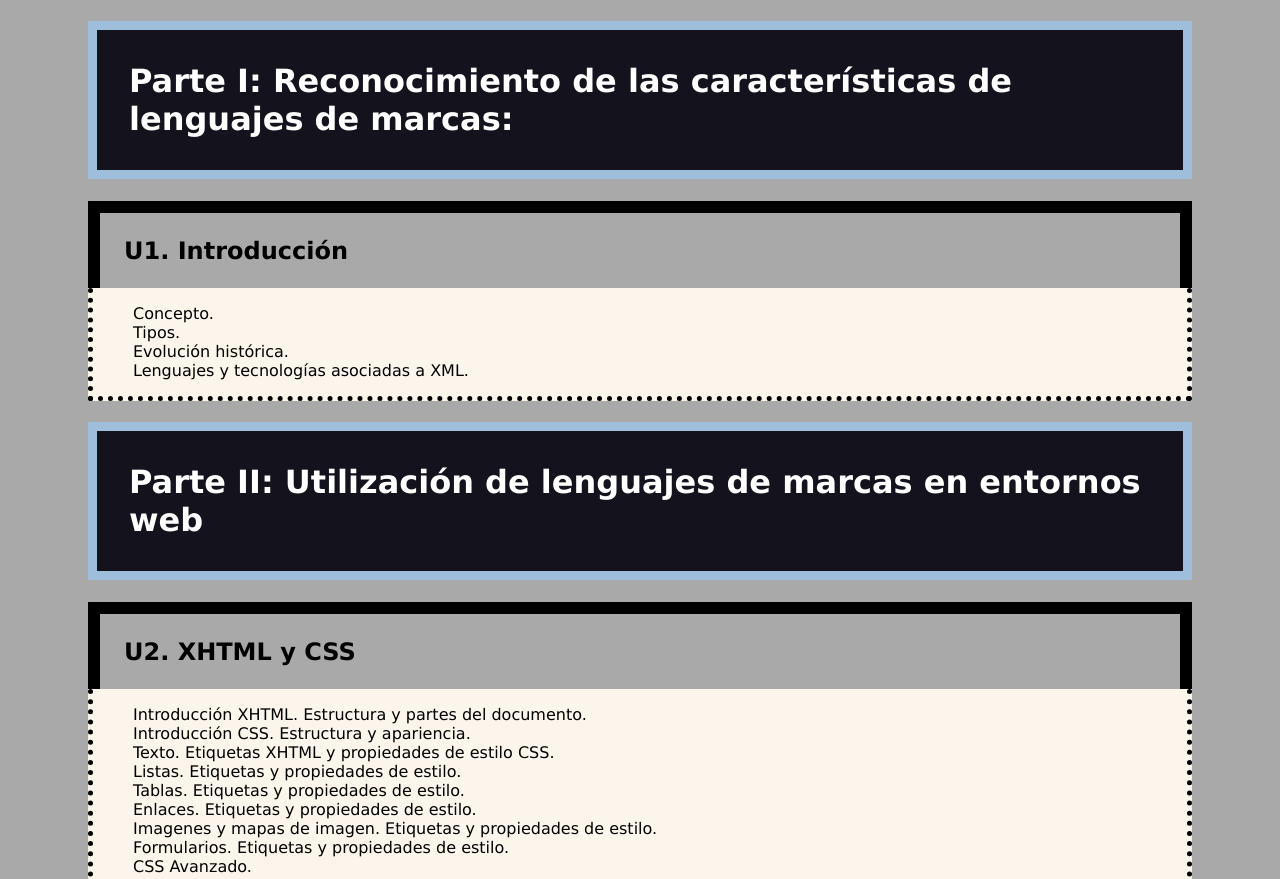
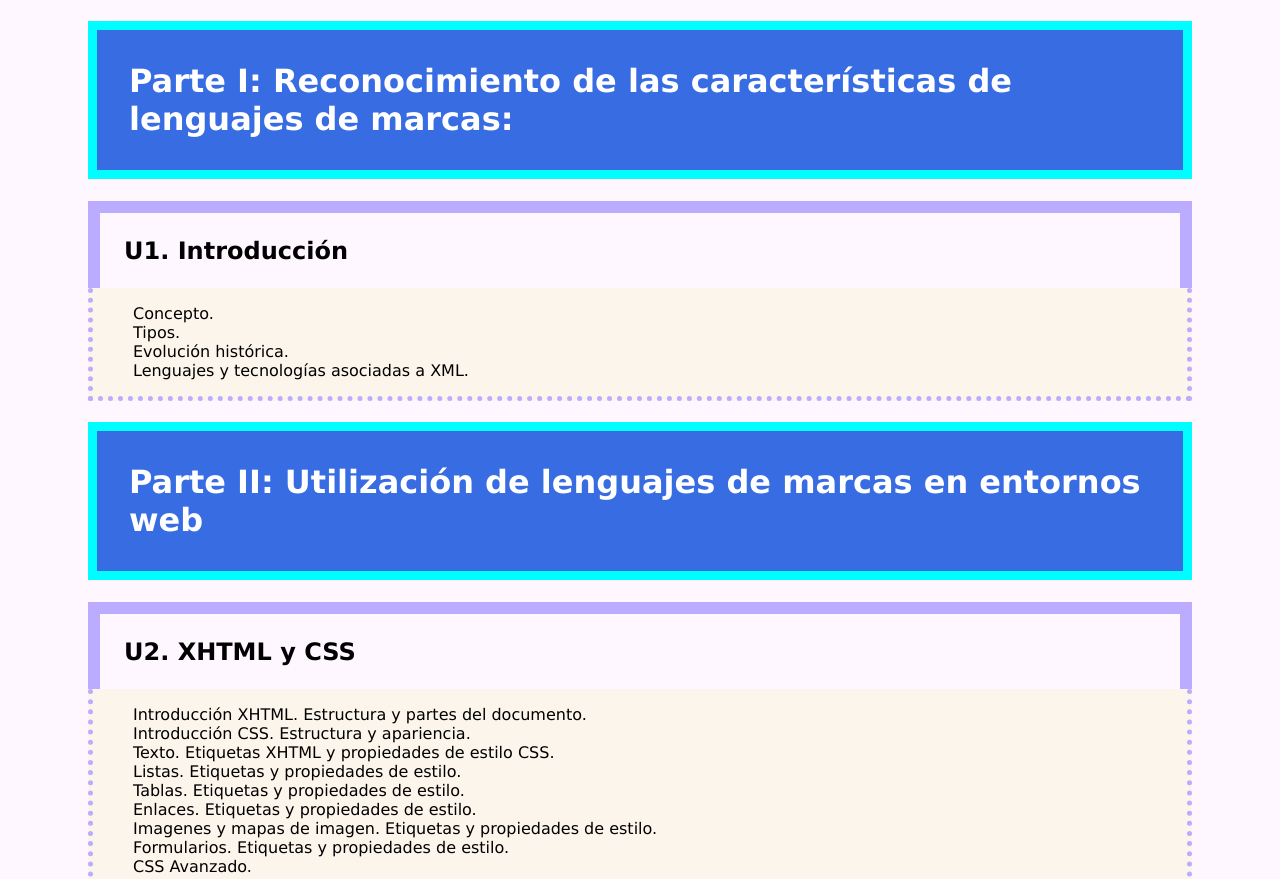
Before and after one commit to LazaroBC/Abastos, a plain HTML site: page LLMM/HTML/HTML/LMI_2_TP/index2TP.html in a window 1280 px wide. Shown: the top 879 px of the page. Drawn offline with Linux system fonts and the light colour scheme.

Commit message:
Tarea LMI_TP2 colores

```diff
--- a/LLMM/HTML/HTML/css/styles2TP.css
+++ b/LLMM/HTML/HTML/css/styles2TP.css
@@ -1,5 +1,5 @@
 body {
-    background-color: darkgray;
+    background-color: #fff7ff;
     font-family: Verdana, Geneva, Tahoma, sans-serif;
 }
 
@@ -11,8 +11,8 @@ h1 {
     padding-top: 1em;
     padding-bottom: 1em;
     padding-left: 1em;
-    background-color: rgb(20, 19, 29);
-    border: 0.3em solid rgb(159, 190, 219);
+    background-color: #376ce2;
+    border: 0.3em solid #00fdff;
     color: white;
 }
 
@@ -25,17 +25,25 @@ h2 {
     padding-top: 1em;
     padding-bottom: 1em;
     padding-left: 1em;
-    border-top: 0.5em solid black;
-    border-left: 0.5em solid black;
-    border-right: 0.5em solid black;
+    border-top: 0.5em solid #bbacff;
+    border-left: 0.5em solid #bbacff;
+    border-right: 0.5em solid #bbacff;
 }
 
 ul {
     margin-top: -1.3em;
     padding-top: 1em;
     padding-bottom: 1em;
-    border-bottom: 0.36em dotted black;
-    border-left: 0.36em dotted black;
-    border-right: 0.36em dotted black;
+    border-bottom: 0.36em dotted #bbacff;
+    border-left: 0.36em dotted #bbacff;
+    border-right: 0.36em dotted #bbacff;
     background-color: rgb(252, 245, 235);
 }
+
+/*
+.color1 {color: #376ce2;}
+.color2 {color: #8288f7;}
+.color3 {color: #bbacff;}
+.color4 {color: #eed3ff;}
+.color5 {color: #fff7ff;}
+*/
```
